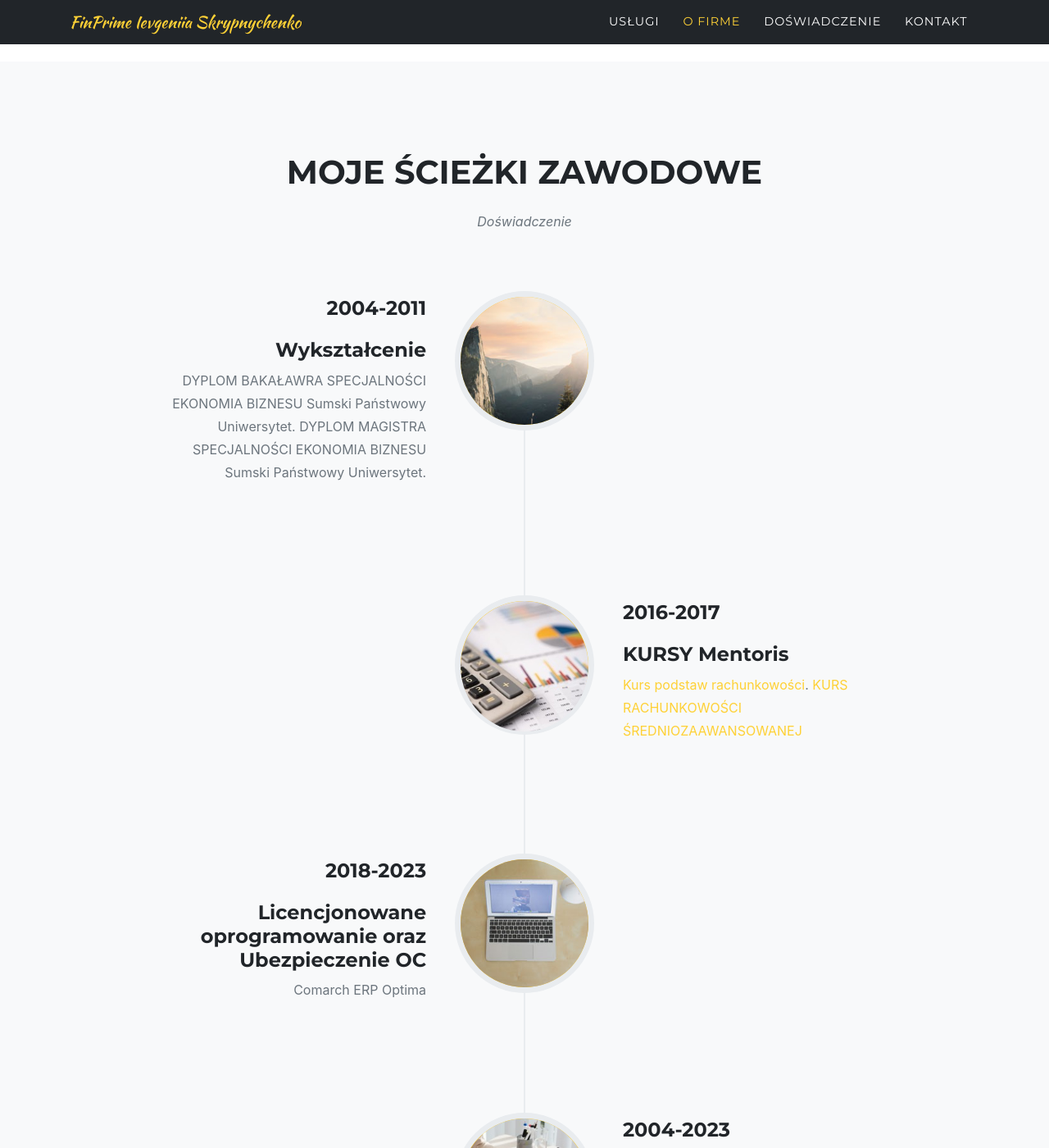
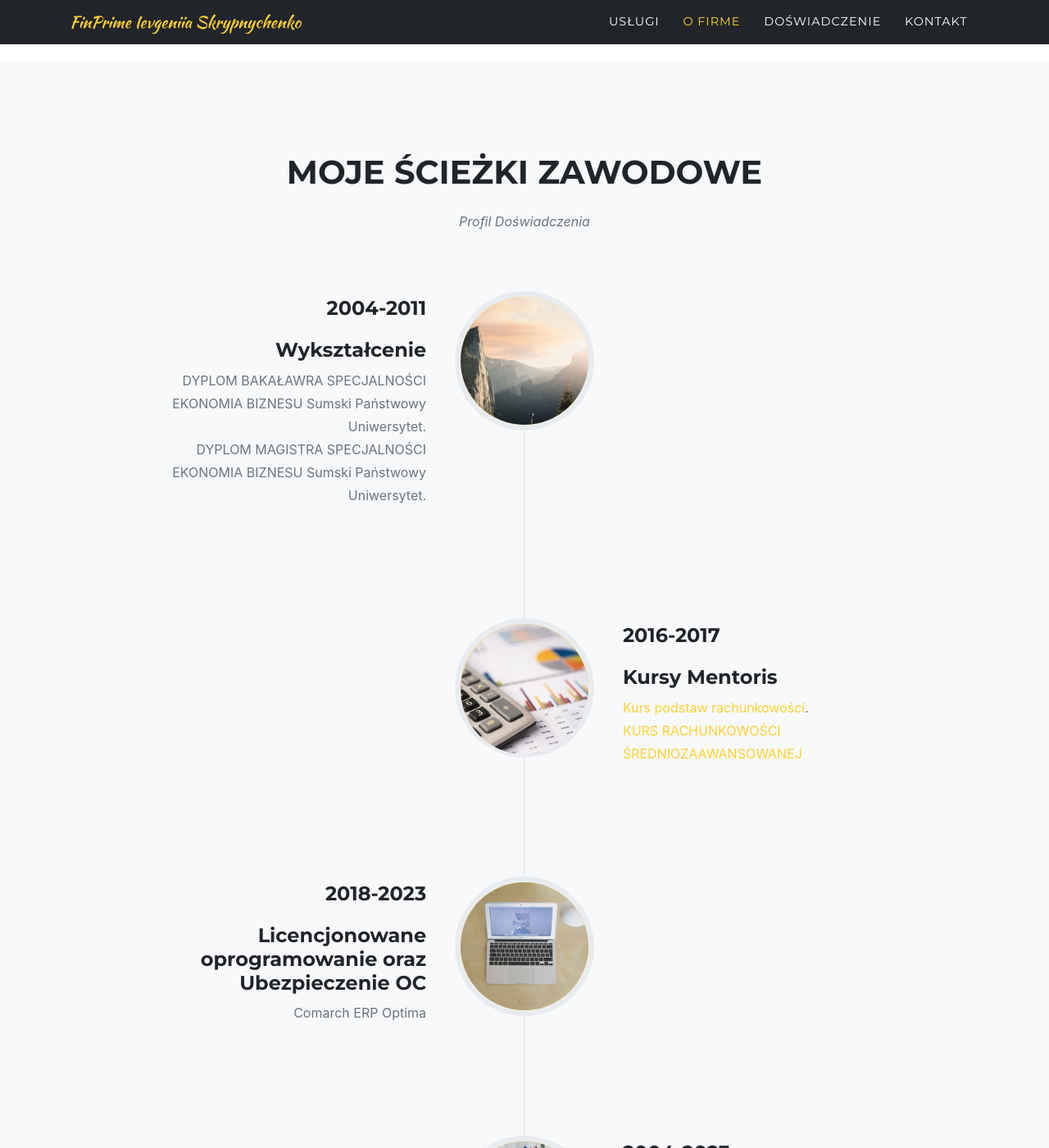
Before and after one commit to scripnichenko/finprime, a Jekyll site: the page built from index.md, in a window 1280 px wide and 1400 px high, scrolled down 1802 px. Shown: the whole window at 82% size. Built offline with Jekyll 4.4.1, drawn with Linux system fonts in a browser that asks for light colours; some web fonts are replaced.

Commit message:
formatting

```diff
--- a/_data/sitetext.yml
+++ b/_data/sitetext.yml
@@ -33,19 +33,19 @@
 
   timeline:
     title: "Moje Ścieżki Zawodowe"
-    text: "Doświadczenie"
+    text: "Profil Doświadczenia"
     section: timeline
     # left is the default
     #start_align: "left"
     events:
       - title: "Wykształcenie"
         year: "2004-2011"
-        desc: "DYPLOM BAKAŁAWRA SPECJALNOŚCI EKONOMIA BIZNESU Sumski Państwowy Uniwersytet. DYPLOM MAGISTRA SPECJALNOŚCI EKONOMIA BIZNESU Sumski Państwowy Uniwersytet."
+        desc: "DYPLOM BAKAŁAWRA SPECJALNOŚCI EKONOMIA BIZNESU Sumski Państwowy Uniwersytet. <br> DYPLOM MAGISTRA SPECJALNOŚCI EKONOMIA BIZNESU Sumski Państwowy Uniwersytet."
         image: assets/img/timeline/1.jpg
         alt:
-      - title: "KURSY Mentoris"
+      - title: "Kursy Mentoris"
         year: "2016-2017"
-        desc: "[Kurs podstaw rachunkowości](https://kursy-rachunkowosci.pl/cert/1699cd8c90a38725/pl). [KURS RACHUNKOWOŚCI ŚREDNIOZAAWANSOWANEJ](https://kursy-rachunkowosci.pl/cert/ce293c98bdc4f771/pl)"
+        desc: "[Kurs podstaw rachunkowości](https://kursy-rachunkowosci.pl/cert/1699cd8c90a38725/pl). <br> [KURS RACHUNKOWOŚCI ŚREDNIOZAAWANSOWANEJ](https://kursy-rachunkowosci.pl/cert/ce293c98bdc4f771/pl)"
         image: assets/img/timeline/2.jpg
         alt:
       - title: "Licencjonowane oprogramowanie oraz Ubezpieczenie OC"
```
